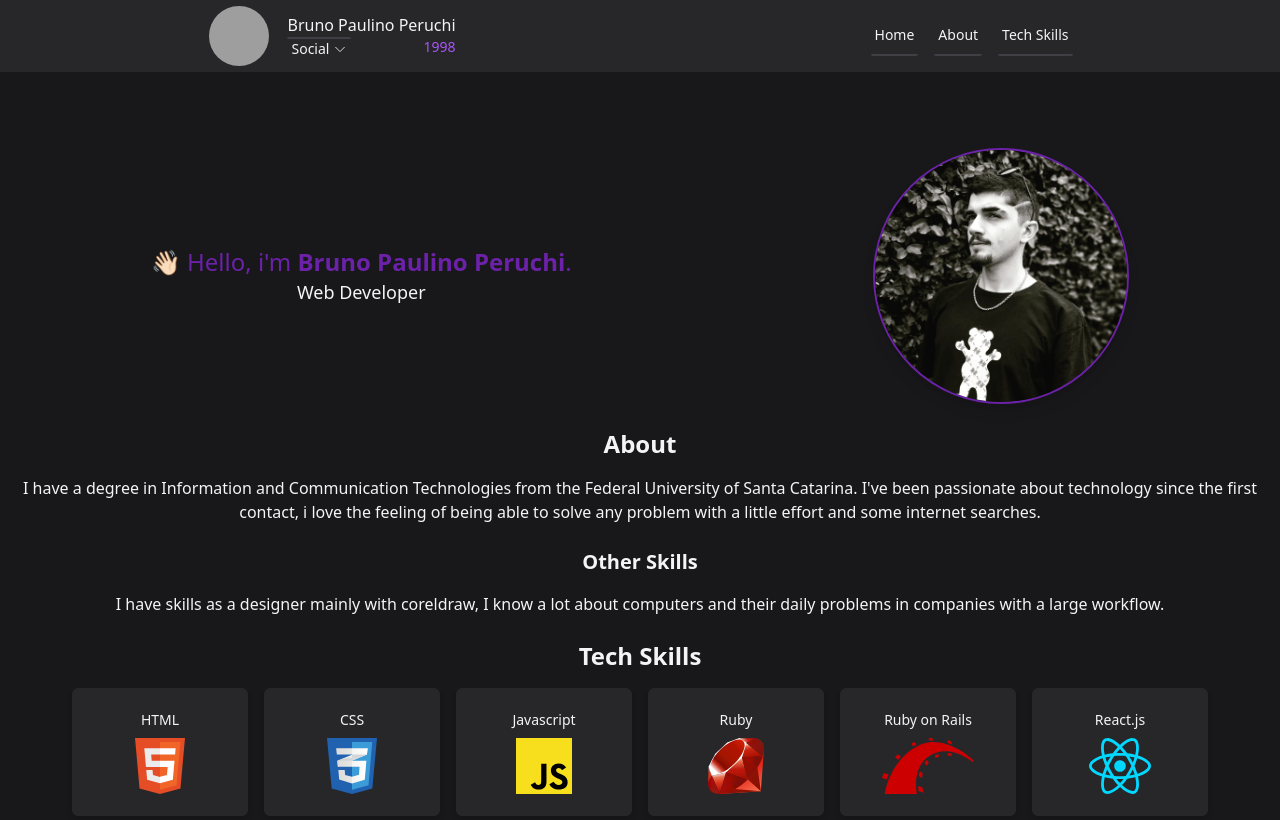
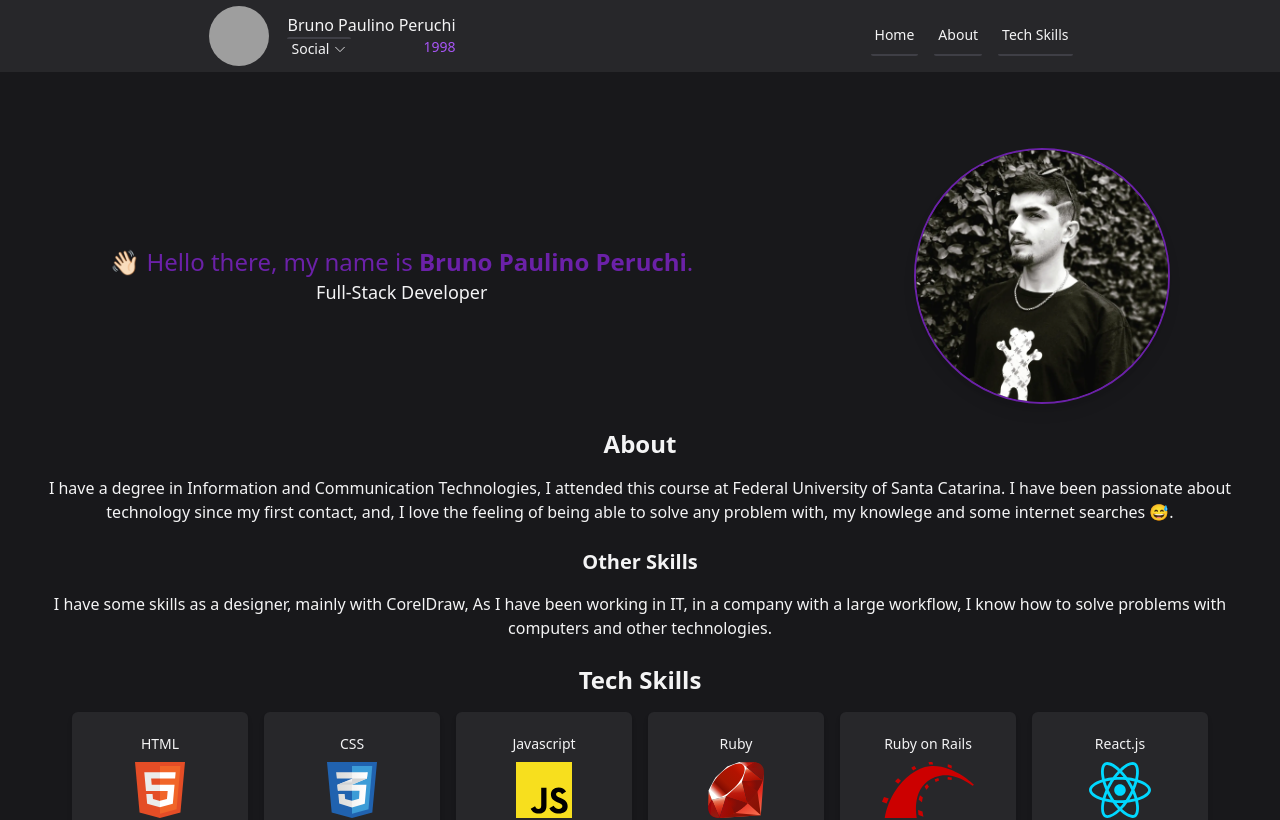
Before and after one commit to brunoperuchi/curriculum, a React (Vite) app: page / in a window 1280 px wide. Shown: the top 820 px of the page. Built offline with nearby package versions, Linux system fonts and the light colour scheme; grey boxes are pictures that could not be loaded.

Commit message:
improving curriculum texts

```diff
--- a/package.json
+++ b/package.json
@@ -1,7 +1,7 @@
 {
-  "name": "web",
+  "name": "curriculum",
   "private": true,
-  "version": "0.0.0",
+  "version": "1.0.0",
   "scripts": {
     "dev": "vite",
     "build": "tsc && vite build",
--- a/src/components/About.tsx
+++ b/src/components/About.tsx
@@ -6,16 +6,19 @@ export function About() {
       </h1>
       <div className='flex flex-col gap-1 md:gap-4 p-2 md:p-4 items-center justify-center'>
         <p className="text-zinc-100 text-center">
-          I have a degree in Information and Communication Technologies from the Federal University of Santa Catarina.
-          I've been passionate about technology since the first contact, i love the feeling of being able to solve any
-          problem with a little effort and some internet searches.
+          I have a degree in Information and Communication Technologies,
+          I attended this course at Federal University of Santa Catarina.
+          I have been passionate about technology since my first contact,
+          and, I love the feeling of being able to solve any problem with,
+          my knowlege and some internet searches 😅.
         </p>
         <h2 className='text-center text-zinc-100 md:text-xl font-bold mt-2'>
           Other Skills
         </h2>
         <p className="text-zinc-100 text-center">
-        I have skills as a designer mainly with coreldraw, I know a lot about computers and their daily problems in
-        companies with a large workflow.
+        I have some skills as a designer, mainly with CorelDraw,
+        As I have been working in IT, in a company with a large workflow,
+        I know how to solve problems with computers and other technologies.
         </p>
       </div>
     </section>
--- a/src/components/Footer.tsx
+++ b/src/components/Footer.tsx
@@ -2,7 +2,7 @@ export function Footer() {
   return (
     <footer className="w-full h-8 mt-4 bg-zinc-800 flex items-center justify-center border-t-2 border-purple-800">
       <p className="text-sm text-zinc-500">
-        Thanks for visiting my work! <strong className="text-purple-800 font-normal">;)</strong>
+        Thank you for taking a look at my work, and a warm hug! <strong className="text-purple-800 font-normal">;)</strong>
       </p>
     </footer>
   );
--- a/src/components/Home.tsx
+++ b/src/components/Home.tsx
@@ -5,10 +5,10 @@ export function Home() {
     <section className='w-full pt-36 mb-5 flex flex-row flex-wrap-reverse items-center justify-around'>
       <div className='m-1 text-center'>
         <h1 className='text-lg md:text-2xl text-purple-800'>
-        👋🏻 Hello, i'm <strong>Bruno Paulino Peruchi</strong>.
+        👋🏻 Hello there, my name is <strong>Bruno Paulino Peruchi</strong>.
         </h1>
         <p className='text-sm md:text-lg text-zinc-100'>
-          Web Developer
+          Full-Stack Developer
         </p>
       </div>
       <img
```
Also changed, not shown: src/components/Header/Content/InfoHeader.tsx (line endings or trailing spaces), src/components/Header/Content/MenuSocial.tsx (line endings or trailing spaces), src/components/Header/Content/NavHeader.tsx (line endings or trailing spaces), src/components/Header/Index.tsx (line endings or trailing spaces), src/components/Skills.tsx (line endings or trailing spaces), src/global.css (line endings or trailing spaces), 1 other file (tests, documents, lock files or other folders).
